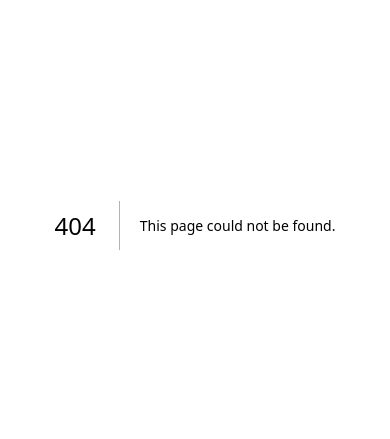
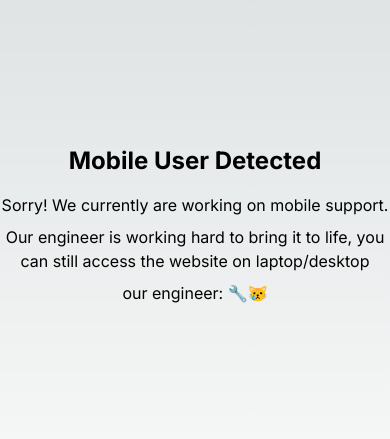
Before and after one commit to Azureum/l2bRelease, a Next.js app: page /mobile in a window 390 px wide. Before the commit this address had no page. Shown: the part 197-636 px from the top of the page. Built offline with nearby package versions, Linux system fonts and the light colour scheme.

Commit message:
put temp screen for mobile users

```diff
--- /dev/null
+++ b/app/mobile/page.tsx
@@ -0,0 +1,14 @@
+import React from 'react';
+
+export default function Blocked() {
+  return (
+    <div className="flex h-screen justify-center items-center">
+      <div className="text-center">
+        <h1 className="text-2xl font-bold">Mobile User Detected</h1>
+        <p className="mt-4">Sorry! We currently are working on mobile support.</p>
+        <p className="mt-2">Our engineer is working hard to bring it to life, you can still access the website on laptop/desktop</p>
+        <p className="mt-2">our engineer: 🔧😿 </p>
+      </div>
+    </div>
+  );
+}
```
Also changed, not shown: app/page.tsx (+3 -5 lines), middleware.txt.
